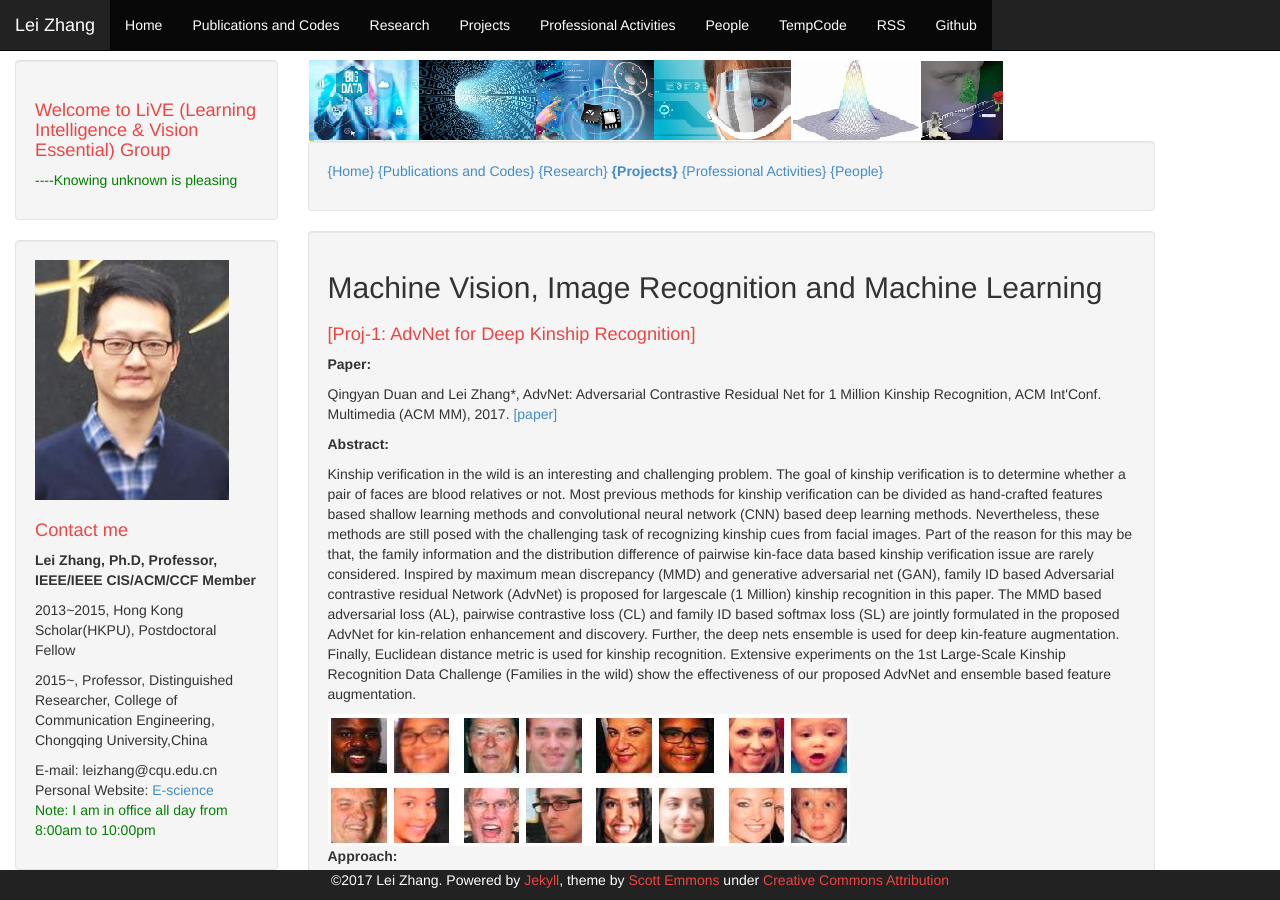
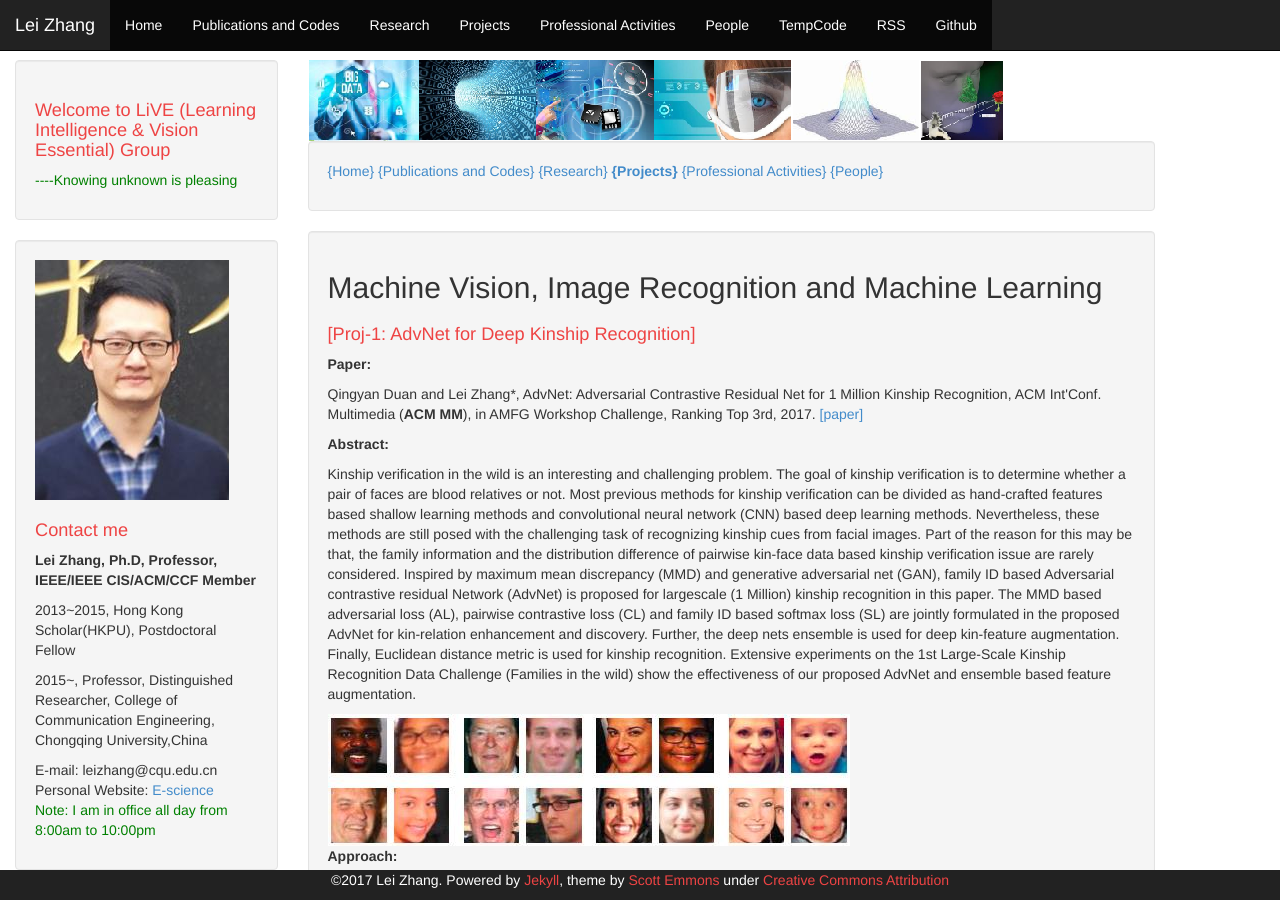
Before and after one commit to DrLeiZhang/website, a Jekyll site: the page built from proj1.html, in a window 1280 px wide and 900 px high. Built offline with Jekyll 4.4.1, drawn with Linux system fonts in a browser that asks for light colours; Markdown is read by kramdown in place of the engine named in the settings.

Commit message:
Update
Signed-off-by: leizhang@cqu.edu.cn <leizhang@cqu.edu.cn>

```diff
--- a/proj1.html
+++ b/proj1.html
@@ -12,7 +12,7 @@ layout: default
 
 <h1>[Proj-1: AdvNet for Deep Kinship Recognition]</a></h1>
 <p><B>Paper:</B> </p>
-<p>Qingyan Duan and Lei Zhang*, AdvNet: Adversarial Contrastive Residual Net for 1 Million Kinship Recognition, ACM Int'Conf. Multimedia (ACM MM), 2017. <a href="resources/ACMMM_AdvNet.pdf">[paper]</a></p>
+<p>Qingyan Duan and Lei Zhang*, AdvNet: Adversarial Contrastive Residual Net for 1 Million Kinship Recognition, ACM Int'Conf. Multimedia (<B>ACM MM</B>), in AMFG Workshop Challenge, Ranking Top 3rd, 2017. <a href="resources/ACMMM_AdvNet.pdf">[paper]</a></p>
 <p><B>Abstract:</B></p>
 <p>Kinship verification in the wild is an interesting and challenging problem. The goal of kinship verification is to determine whether a pair of faces are blood relatives or not. Most
 previous methods for kinship verification can be divided as hand-crafted features based shallow learning methods and convolutional neural network (CNN) based deep learning methods. Nevertheless, these methods are still posed with
```
